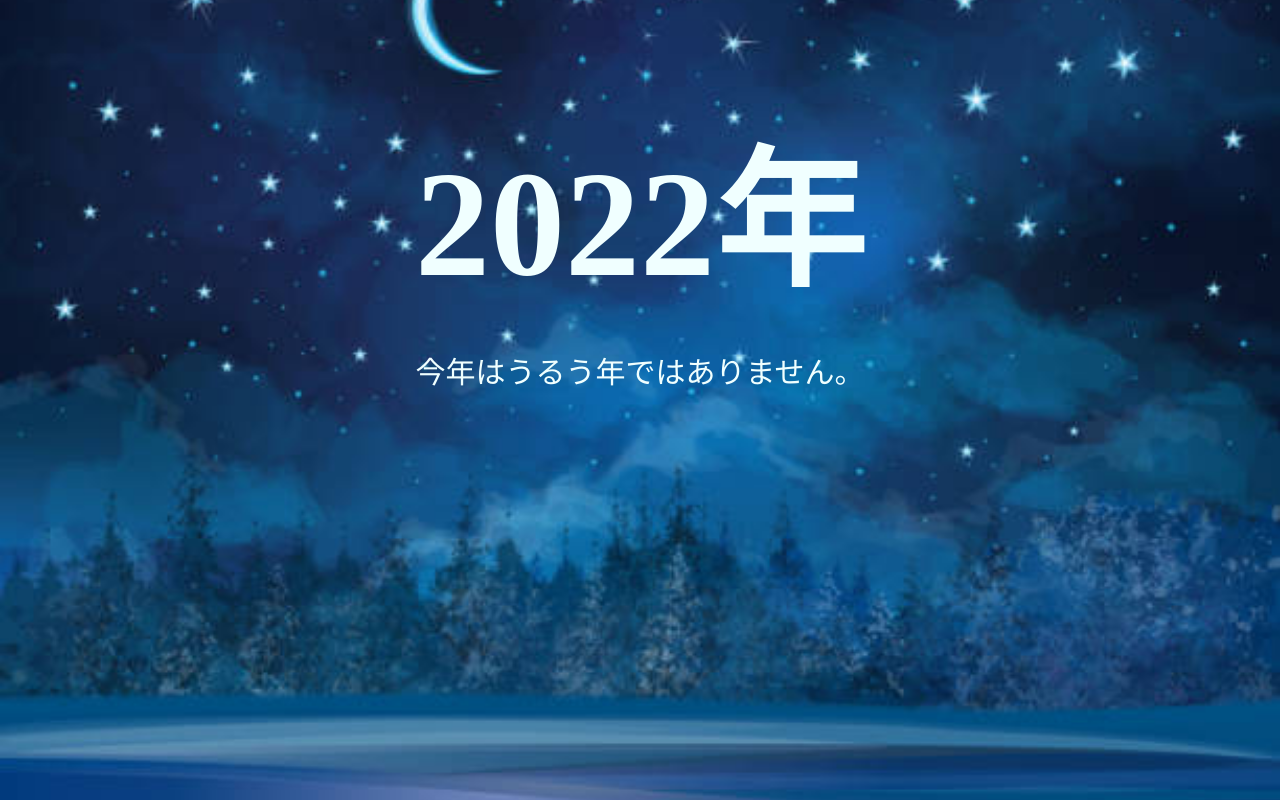
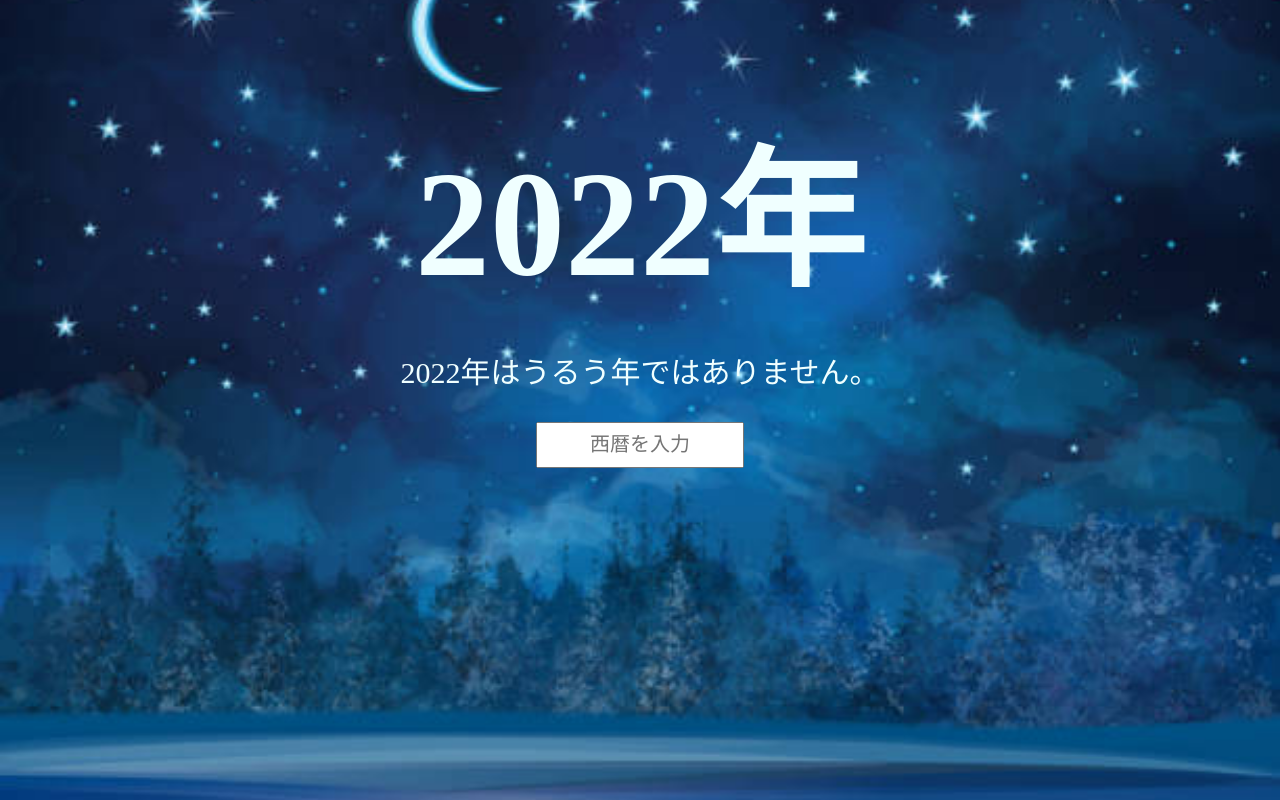
Before and after one commit to hs02uly/Is-this-year-a-leap-year-, a plain HTML site: page index.html in a window 1280 px wide. Drawn offline with Linux system fonts and the light colour scheme.

Commit message:
updata 多分完成

```diff
--- a/index.html
+++ b/index.html
@@ -21,23 +21,33 @@
             margin-bottom: 0;
             padding: 0;
         }
+        input {
+            height: 40px;
+            width: 200px;
+            font-size: 20px;
+            text-align: center;
+        }
     </style>
 </head>
 <body>
     <center>
         <h1 id="date" class="h"></h1>
         <p id="p" class="h" style="font-size: 30px;"></p>
+        <input type="text" id="text" placeholder="西暦を入力" onchange="leap()">
     </center>
 <script>
-    const year = new Date().getFullYear()
     const p = document.getElementById("p")
-    p.textContent = "今年はうるう年ではありません。"
-    if (year%100 !==0 ){
-        if (year%400 == 0 || year%4 == 0){
-            p.textContent = "今年はうるう年です。"
+    const leap = ()=>{
+        const text = document.getElementById("text").value
+        y = text
+        if (!text || isNaN(text)) y = new Date().getFullYear()
+        p.textContent = y + "年はうるう年ではありません。"
+        if (y%100 !==0 || y%400 == 0){
+            if (y%4 == 0) p.textContent = y + "年はうるう年です。"
         }
+        document.getElementById("date").textContent = y + "年"
     }
-    document.getElementById("date").textContent = year + "年"
+    leap()
 </script>
 </body>
 </html>
```
